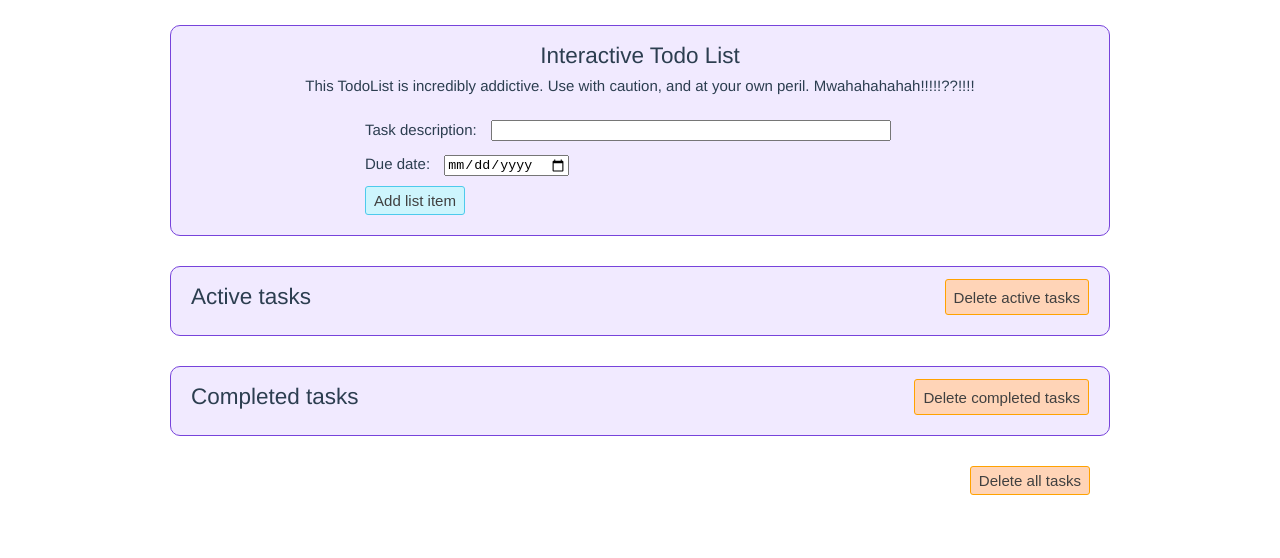
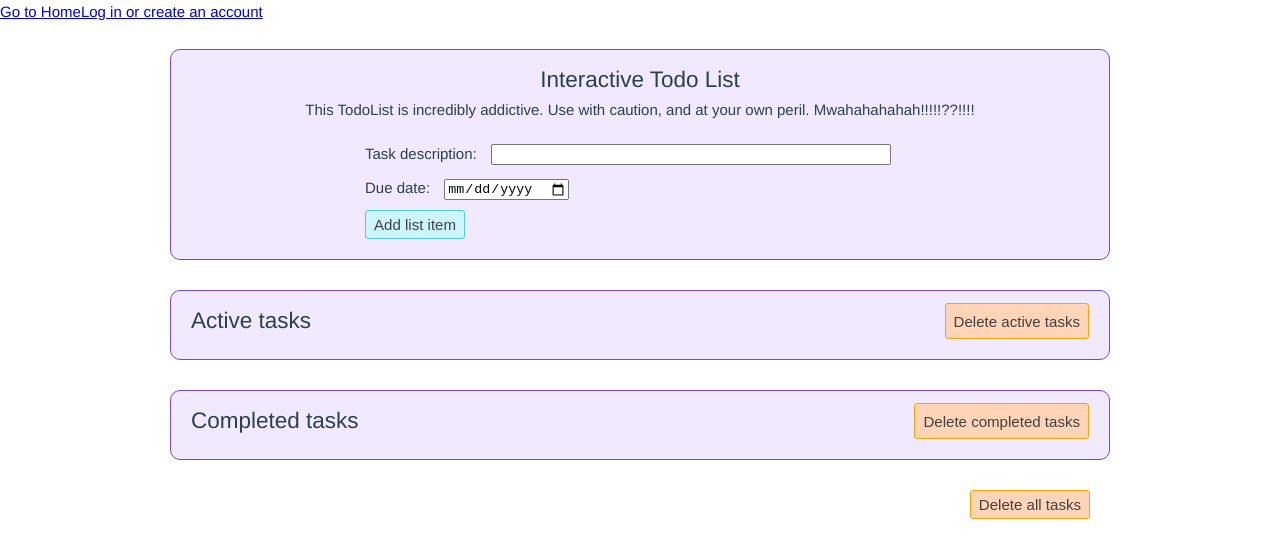
Before and after one commit to yuning-dev/21-todo-list-vue, a Vue app in the folder apps/to-do-list/: page /#/ in a window 1280 px wide. Shown: the top 558 px of the page. Built offline with nearby package versions, Linux system fonts and the light colour scheme.

Commit message:
add routing and account page skeleton

```diff
--- a/apps/to-do-list/package.json
+++ b/apps/to-do-list/package.json
@@ -9,7 +9,8 @@
   },
   "dependencies": {
     "axios": "^1.6.1",
-    "vue": "^3.3.4"
+    "vue": "^3.3.4",
+    "vue-router": "^4.2.5"
   },
   "devDependencies": {
     "@vitejs/plugin-vue": "^4.4.0",
--- a/apps/to-do-list/src/App.vue
+++ b/apps/to-do-list/src/App.vue
@@ -1,5 +1,4 @@
 <script setup>
-import TodoList from './pages/TodoList/TodoList.vue'
 </script>
 
 <template>
@@ -10,7 +9,9 @@ import TodoList from './pages/TodoList/TodoList.vue'
   </header>
 
   <main>
-    <TodoList />
+    <router-link to="/">Go to Home</router-link>
+    <router-link to="/account">Log in or create an account</router-link>
+    <router-view></router-view>
   </main>
 </template>
 
--- /dev/null
+++ b/apps/to-do-list/src/pages/Account/Account.vue
@@ -0,0 +1,11 @@
+<template>
+    Hi I'm accounts.
+</template>
+
+<script>
+export default {
+    name: 'Account',
+}
+</script>
+
+<style src module="./Account.css"></style>
```
Also changed, not shown: apps/to-do-list/src/main.js (+18 -1 lines), apps/to-do-list/src/pages/Account/Account.css (added), 1 other file (tests, documents, lock files or other folders).
